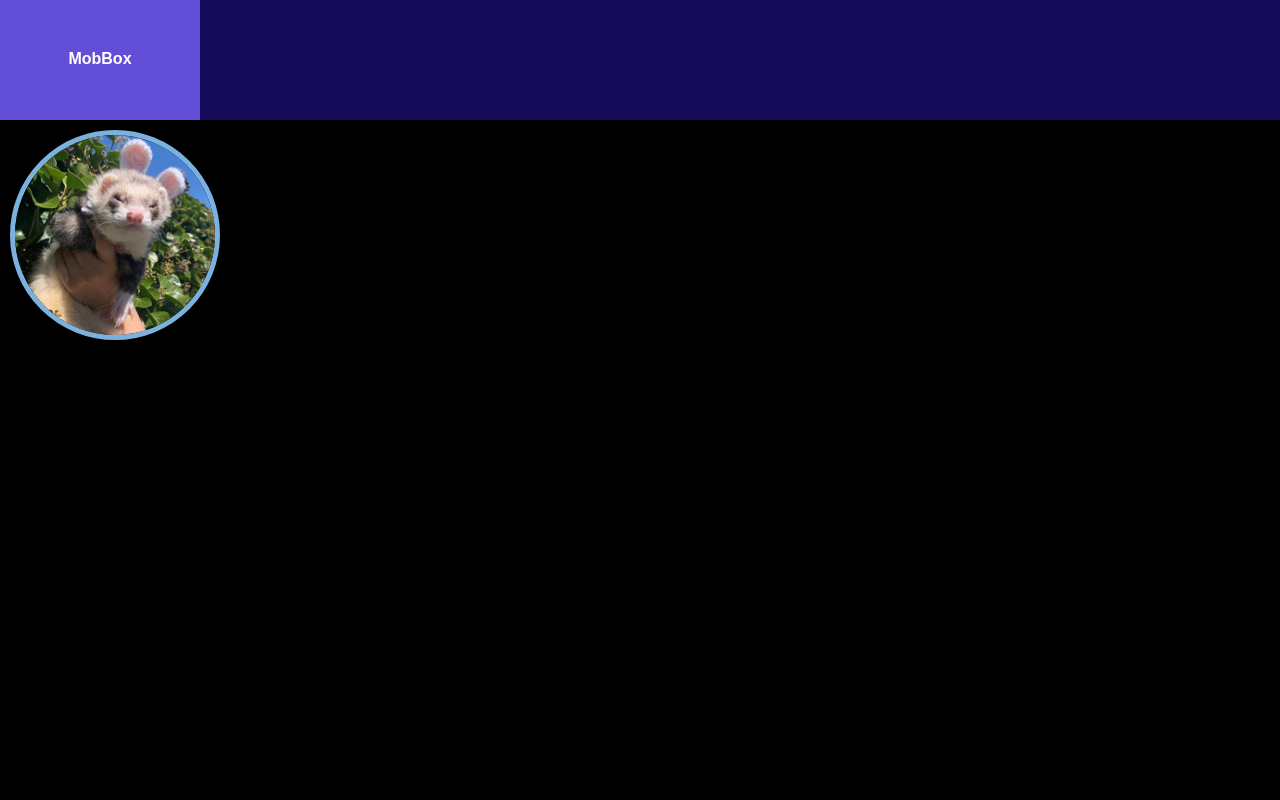
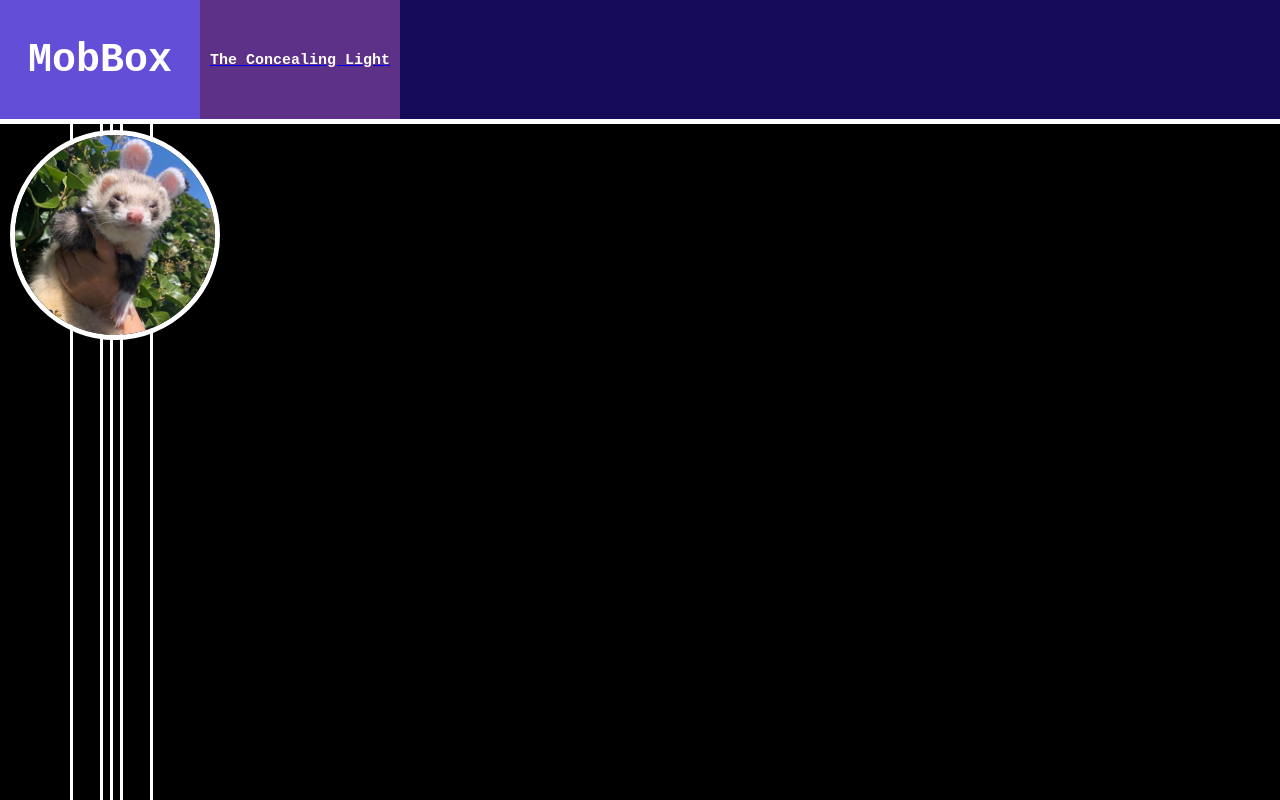
Before and after one commit to MobBox01/MobBox01.github.io, a plain HTML site: page index.html in a window 1280 px wide. Shown: the top 800 px of the page. Drawn offline with Linux system fonts and the light colour scheme.

Commit message:
Links, graphical improvements

```diff
--- a/index.html
+++ b/index.html
@@ -11,7 +11,7 @@
         background-color: rgb(0,0,0);
     }
 
-    MyThing
+    darkBlueBox
     {
         display: block;
         width: 100%;
@@ -19,12 +19,50 @@
         background: rgb(22, 11, 88);
     }
 
-    myText
+    nameTextBox
     {
-        display:block;
+        display:flex;
         width: 200px;
         height: 100%;
         background: rgb(99, 78, 215);
+        color: rgb(255, 255, 255);
+        font-family: monospace;
+        font-size: 40px;
+        top: 50px;
+        justify-content: center;
+        align-items: center;
+    }
+
+    coolLine
+    {
+        display: block;
+        width: 100%;
+        height: 5px;
+        top: 100px;
+        background: rgb(255, 255, 255);
+    }
+
+    .throughLine
+    {
+        display:block;
+        position: absolute;
+        width: 3px;
+        height: 1000px;
+        background:rgb(255, 255, 255);
+        z-index: 0;
+    }
+
+    .optionBox
+    {
+        display: flex;
+        width: 200px;
+        height: 100%;
+        background: rgb(99, 78, 215);
+        color: rgb(255,255,255);
+        font-family: monospace;
+        font-size: 15px;
+        justify-content: center;
+        align-items: center;
     }
 
 
@@ -33,20 +71,47 @@
 </head>
 
 <body>
-    <MyThing>
-        <myText>
-            <div
-            style="color: rgb(255, 255, 255);
-            font-family: sans-serif;
-            text-align: center;
-            position: relative;
-            top: 50px;
-            ">
-                <b>MobBox</b>
+    <darkBlueBox>
+
+        <nameTextBox>
+            <b>MobBox</b>
+        </nameTextBox>
+
+        <a href="conceal.html">
+            <div class="optionBox" style="margin-left: 200px; margin-top: -120px; background: rgb(94, 49, 136);">
+                <b>The Concealing Light</b>
             </div>
-        </myText>
-    </MyThing>
+        </a>
 
-    <img src="Images/Ferret.png" style="border-radius: 50%; height: 200px; width: 200px; margin-top: 10px; margin-left: 10px; border-color: rgb(123, 177, 223); border-width: 5px; border-style: solid;">
+    </darkBlueBox>
+
+    <img src="Images/Ferret.png"
+        style="border-radius: 50%;
+        height: 200px;
+        width: 200px;
+        margin-top: 10px;
+        margin-left: 10px;
+        border-color: rgb(255, 255, 255);
+        border-width: 5px;
+        border-style: solid;
+        position: relative;
+        z-index: 10;">
+    </img>
+
+
+    <coolLine>
+        <div style="margin-top: -225px;"></div>
+    </coolLine>
+
+
+    <div class="throughLine" style="margin-left: 110px;"></div>
+    <div class="throughLine" style="margin-left: 100px;"></div>
+    <div class="throughLine" style="margin-left: 120px;"></div>
+    <div class="throughLine" style="margin-left: 150px;"></div>
+    <div class="throughLine" style="margin-left: 70px;"></div>
+
+
+
 </body>
+
 </html>
```
Also changed, not shown: conceal.html (added).
